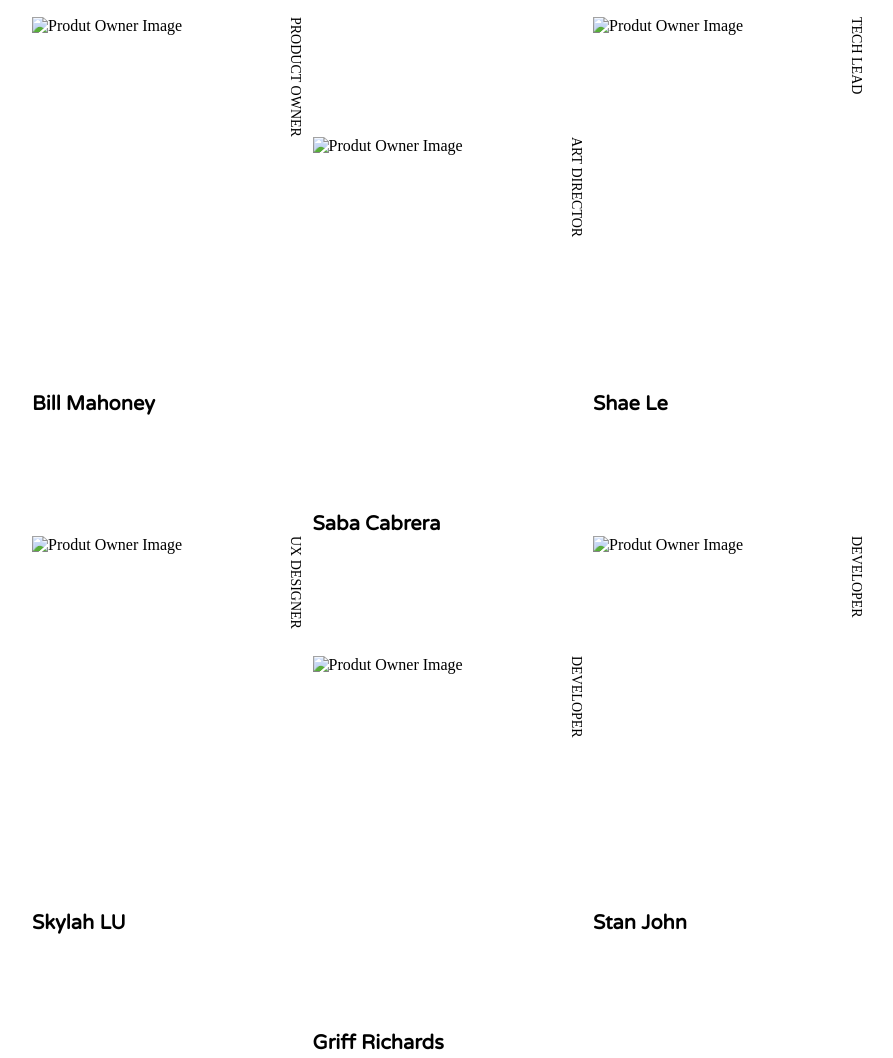
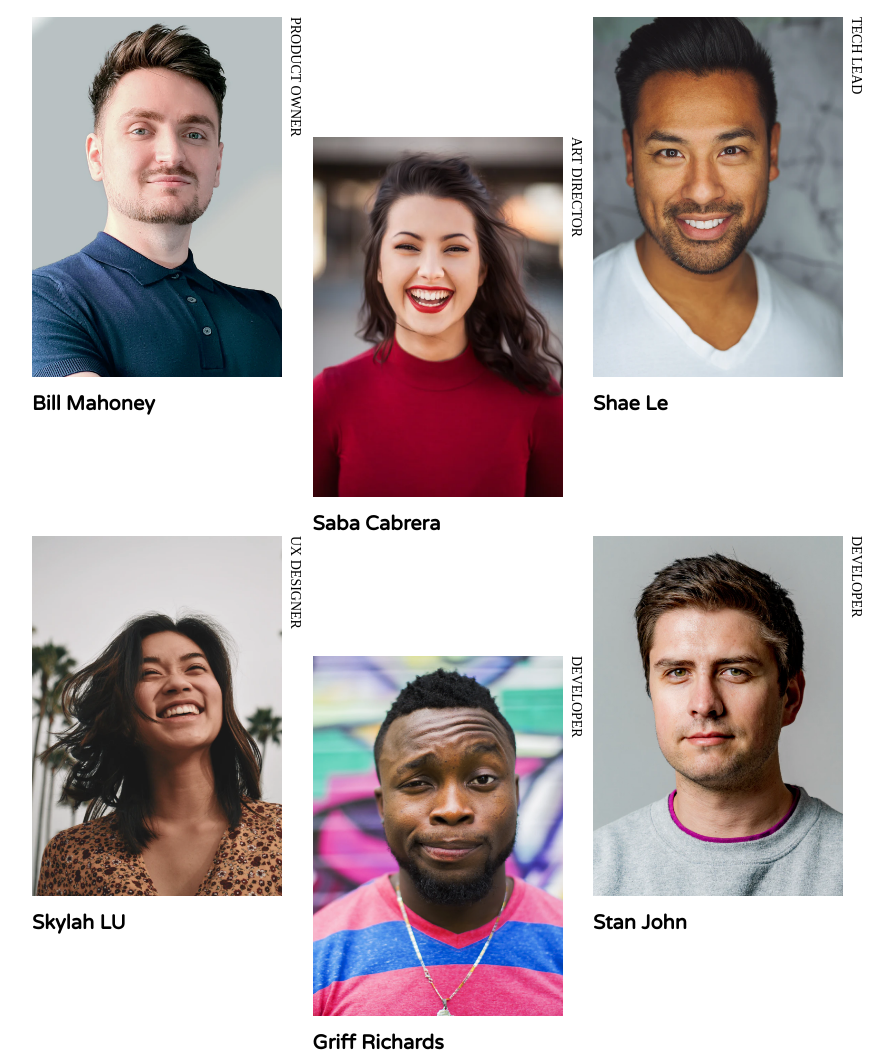
Before and after one commit to Gouravk/My-Team-Page, a plain HTML site: page index.html in a window 1280 px wide. Shown: the part 280-1338 px from the top of the page, without its empty margins (160-1053 px from the left). Drawn offline with Linux system fonts and the light colour scheme.

Commit message:
edited photos url

```diff
--- a/index.html
+++ b/index.html
@@ -30,7 +30,7 @@
         <main>
             <div class="img1">
                 <div class="photo-des">
-                    <img class="img-sec" src="/My team page/photo1.png" alt="Produt Owner Image" >
+                    <img class="img-sec" src="Photos/photo1.png" alt="Produt Owner Image" >
                     <p class="designation">PRODUCT OWNER</p>
                 </div>
                 <p class="name">Bill Mahoney</p>
@@ -38,7 +38,7 @@
             </div>
             <div class="img2">
                 <div class="photo-des">
-                    <img class="img-sec" src="/My team page/photo2.png" alt="Produt Owner Image" >
+                    <img class="img-sec" src="Photos/photo2.png" alt="Art Director Image" >
                     <p class="designation">ART DIRECTOR</p>
                 </div>
                 <p class="name">Saba Cabrera</p>
@@ -46,28 +46,28 @@
             </div>
             <div class="img3">
                 <div class="photo-des">
-                    <img class="img-sec" src="/My team page/photo3.png" alt="Produt Owner Image" >
+                    <img class="img-sec" src="Photos/photo3.png" alt="Tech Lead Image" >
                     <p class="designation">TECH LEAD</p>
                 </div>
                 <p class="name">Shae Le</p>
             </div>
             <div class="img4">
                <div class="photo-des">
-                   <img class="img-sec" src="/My team page/photo4.png" alt="Produt Owner Image" >
+                   <img class="img-sec" src="Photos/photo4.png" alt="UX Designer Image" >
                     <p class="designation">UX DESIGNER</p>
                 </div>
                 <p class="name">Skylah LU</p>
             </div>
             <div class="img5">
                 <div class="photo-des">
-                    <img class="img-sec" src="/My team page/photo5.png" alt="Produt Owner Image" >
+                    <img class="img-sec" src="Photos/photo5.png" alt="Developer Image" >
                     <p class="designation">DEVELOPER</p>
                 </div>
                 <p class="name">Griff Richards</p>
             </div>
             <div class="img6">
                 <div class="photo-des">
-                    <img class="img-sec" src="/My team page/photo6.png" alt="Produt Owner Image" >
+                    <img class="img-sec" src="Photos/photo6.png" alt="Developer Image" >
                     <p class="designation">DEVELOPER</p>
                 </div>
                 <p class="name">Stan John</p>
```
Also changed, not shown: Photos/photo1.png (renamed from photo1.png), Photos/photo2.png (renamed from photo2.png), Photos/photo3.png (renamed from photo3.png), Photos/photo4.png (renamed from photo4.png), Photos/photo5.png (renamed from photo5.png), Photos/photo6.png (renamed from photo6.png).
